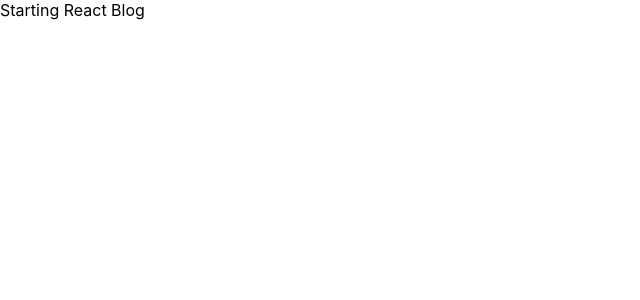
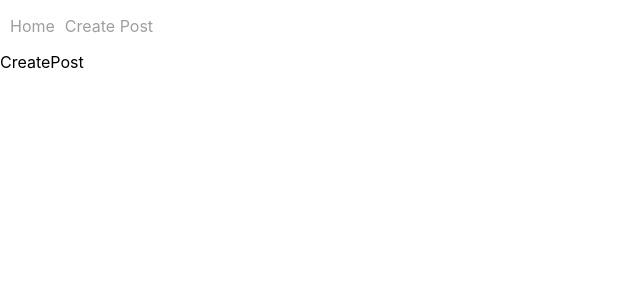
Before and after one commit to sid993100/React-Blog, a React (Create React App) app: page /Create-Post in a window 1280 px wide. Shown: the top 300 px of the page, without its empty margins (0-640 px from the left). Built offline with nearby package versions, Linux system fonts and the light colour scheme.

Commit message:
Implement navbar

```diff
--- a/src/components/App.js
+++ b/src/components/App.js
@@ -1,9 +1,18 @@
-
+import {Routes, Route} from 'react-router-dom';
+import Navbar from './Navbar';
+import Home from './Home';
+import CreatePost from './CreatePost';
+import PostDetail from './PostDetail';
 
 function App() {
   return (
     <div className="App">
-      Starting React Blog
+      <Routes>
+        <Route path='/Navbar' element={<Navbar/>} exact/>
+        <Route path="/" element={<Home />} exact/>
+        <Route path="/Create-Post" element={<CreatePost />} exact/>
+        <Route path="/Post-Detail" element={<PostDetail />} exact/>
+      </Routes>
     </div>
   );
 }
--- /dev/null
+++ b/src/components/CreatePost.js
@@ -0,0 +1,12 @@
+import Navbar from "./Navbar";
+
+function CreatePost() {
+    return (
+      <div>
+        <Navbar />
+        CreatePost
+      </div>
+    );
+  }
+
+  export default CreatePost;
--- /dev/null
+++ b/src/components/Home.js
@@ -0,0 +1,12 @@
+import Navbar from "./Navbar";
+
+function Home() {
+    return (
+      <div className="">
+        <Navbar />
+        Home
+      </div>
+    );
+  }
+
+  export default Home;
--- /dev/null
+++ b/src/components/Navbar.js
@@ -0,0 +1,18 @@
+import { Link } from "react-router-dom";
+
+function Navbar() {
+  return (
+    <div>
+        <ul id="nav">
+            <li>
+                <Link to='/'>Home</Link>
+            </li>
+            <li>
+                <Link to='/Create-Post'>Create Post</Link>
+            </li>
+        </ul>
+    </div>
+  );
+}
+
+export default Navbar;
--- /dev/null
+++ b/src/components/PostDetail.js
@@ -0,0 +1,12 @@
+import Navbar from "./Navbar";
+
+function PostDetail() {
+    return (
+      <div>
+        <Navbar />
+        PostDetail
+      </div>
+    );
+  }
+
+  export default PostDetail;
--- a/src/index.js
+++ b/src/index.js
@@ -2,10 +2,14 @@ import React from 'react';
 import ReactDOM from 'react-dom/client';
 import './index.css';
 import App from './components/App';
+import {BrowserRouter as Router} from 'react-router-dom';
+
 
 const root = ReactDOM.createRoot(document.getElementById('root'));
 root.render(
   <React.StrictMode>
-    <App />
+    <Router>
+      <App />
+    </Router>
   </React.StrictMode>
 );
```
Also changed, not shown: src/components/Index.js (added, +13 -0 lines).
